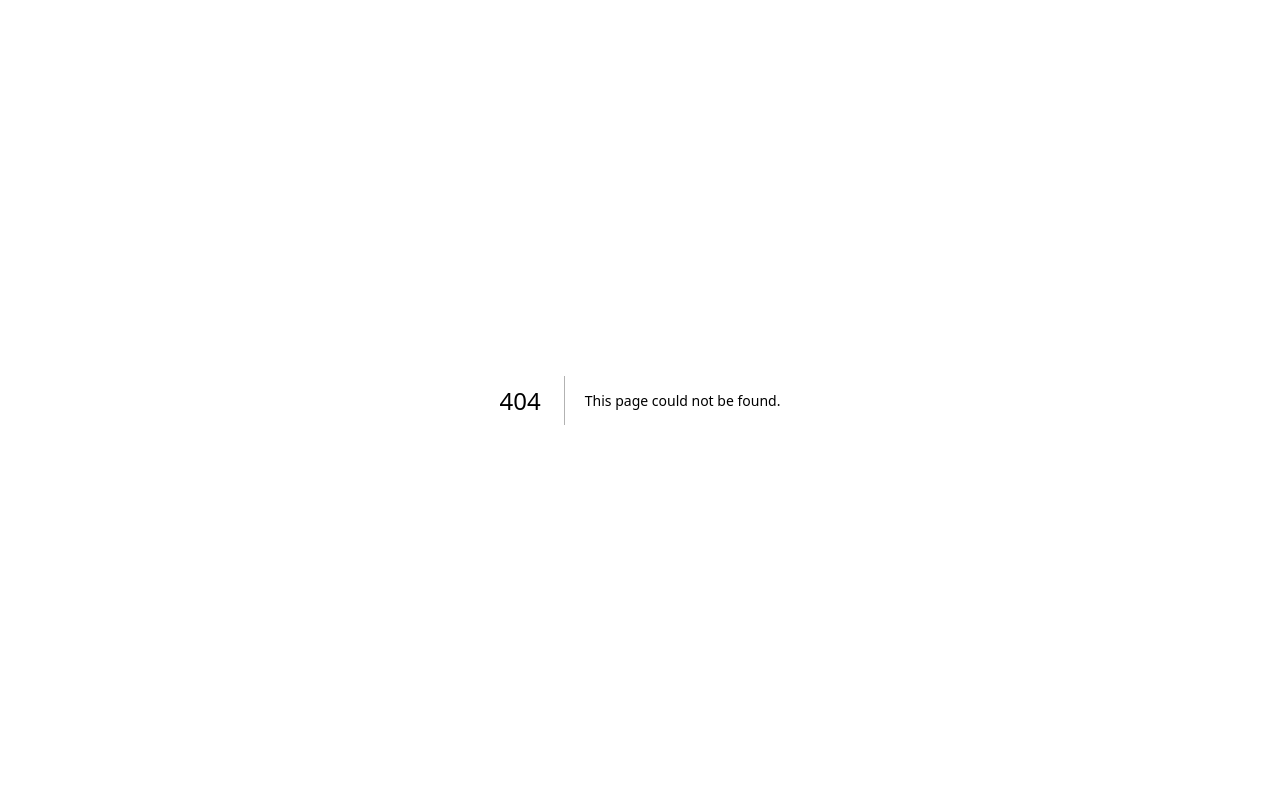
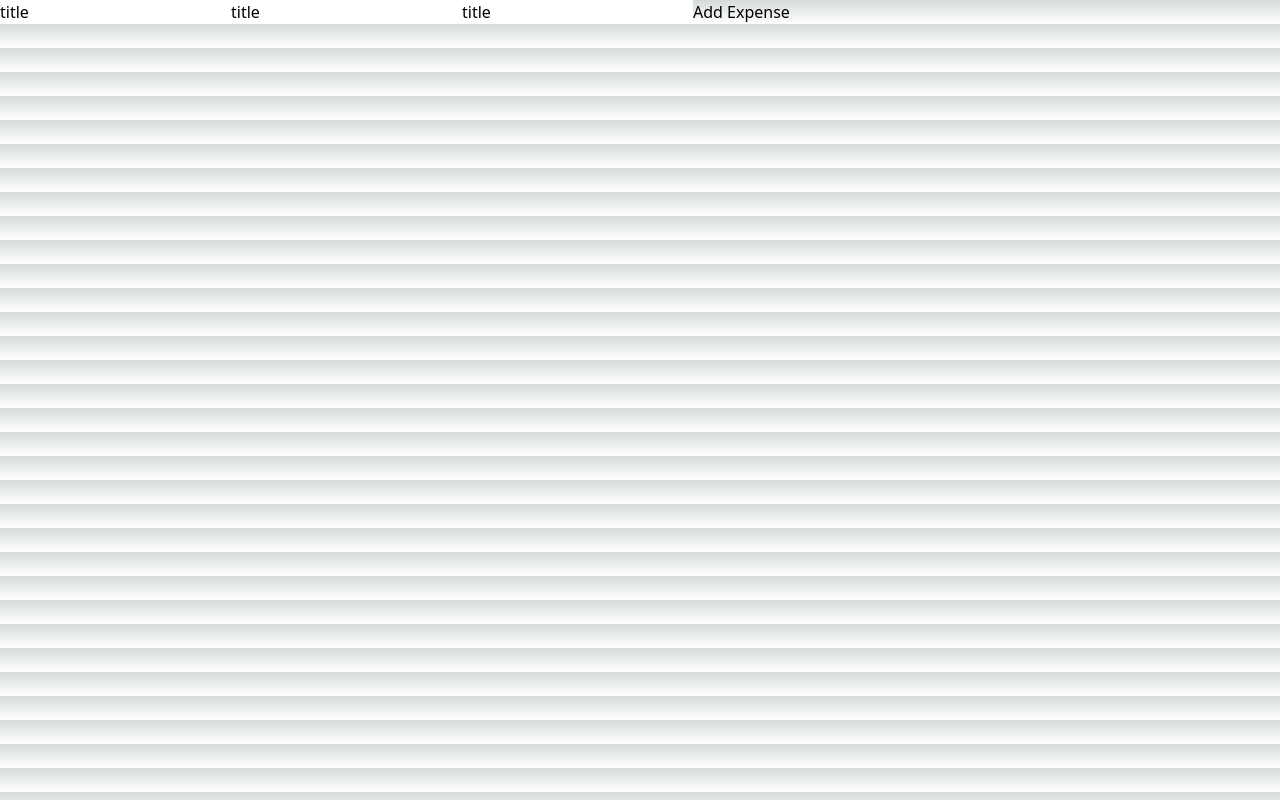
Before and after one commit to doleshorkhadka/expense-tracker, a Next.js app: page /new-expense in a window 1280 px wide. Before the commit this address had no page. Built offline with nearby package versions, Linux system fonts and the light colour scheme.

Commit message:
form-added

```diff
--- a/src/pages/index.js
+++ b/src/pages/index.js
@@ -13,7 +13,7 @@ export default function Home() {
             <button>2020</button>
           </div>
           <div></div>
-          <div></div>
+          <div className="h-250"></div>
         </section>
       </div>
     </main>
--- /dev/null
+++ b/src/pages/new-expense.jsx
@@ -0,0 +1,32 @@
+import { useForm } from "react-hook-form";
+
+function NewExpense(props) {
+  const {
+    register,
+    handleSubmit,
+    watch,
+    formState: { errors },
+  } = useForm();
+  const onSubmit = (data) => console.log(data);
+
+  const Title = (
+    <input defaultValue="title" {...register("title", { required: true })} />
+  );
+  const Amount = (
+    <input defaultValue="title" {...register("amount", { required: true })} />
+  );
+  const Date = (
+    <input defaultValue="title" {...register("date", { required: true })} />
+  );
+
+  return (
+    <form onSubmit={handleSubmit(onSubmit)}>
+      {Title}
+      {Amount}
+      {Date}
+      <input value="Add Expense" type="submit" />
+    </form>
+  );
+}
+
+export default NewExpense;
```
Also changed, not shown: package.json (+6 -4 lines), 1 other file (tests, documents, lock files or other folders).
